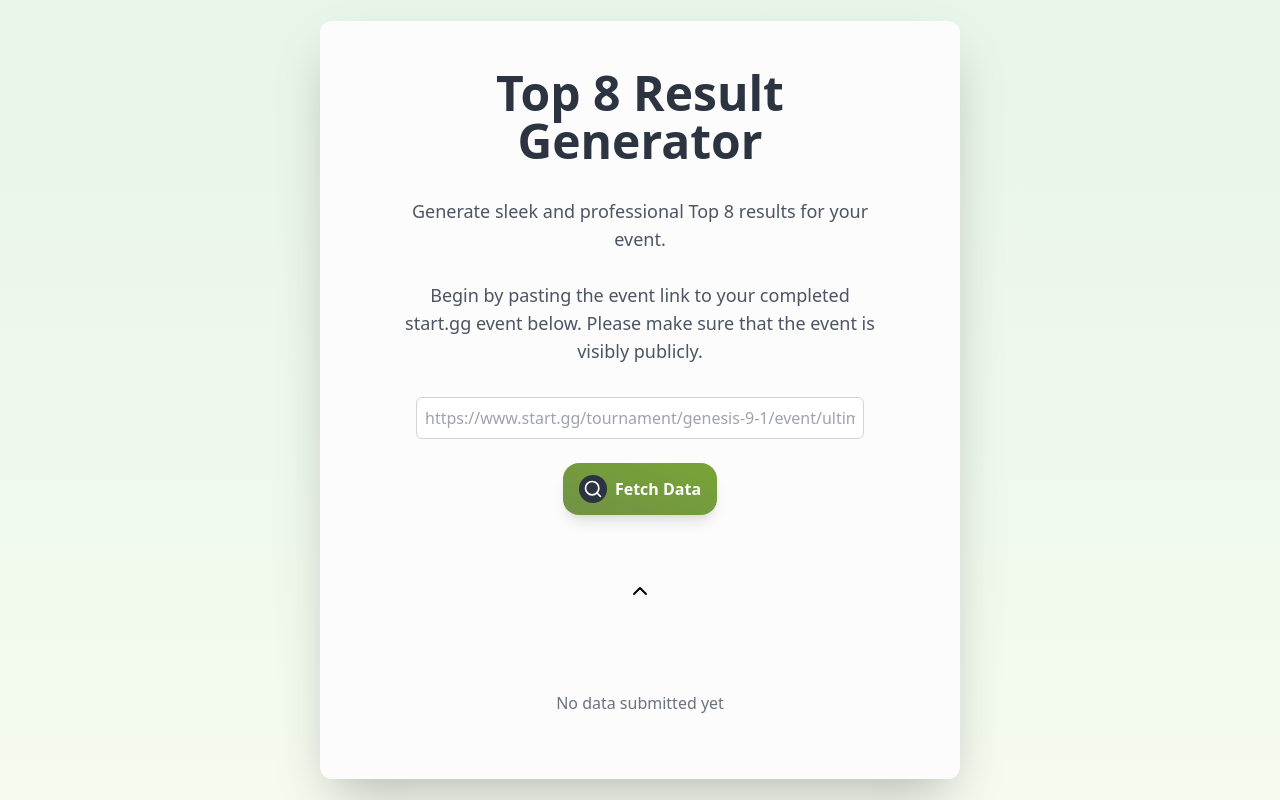
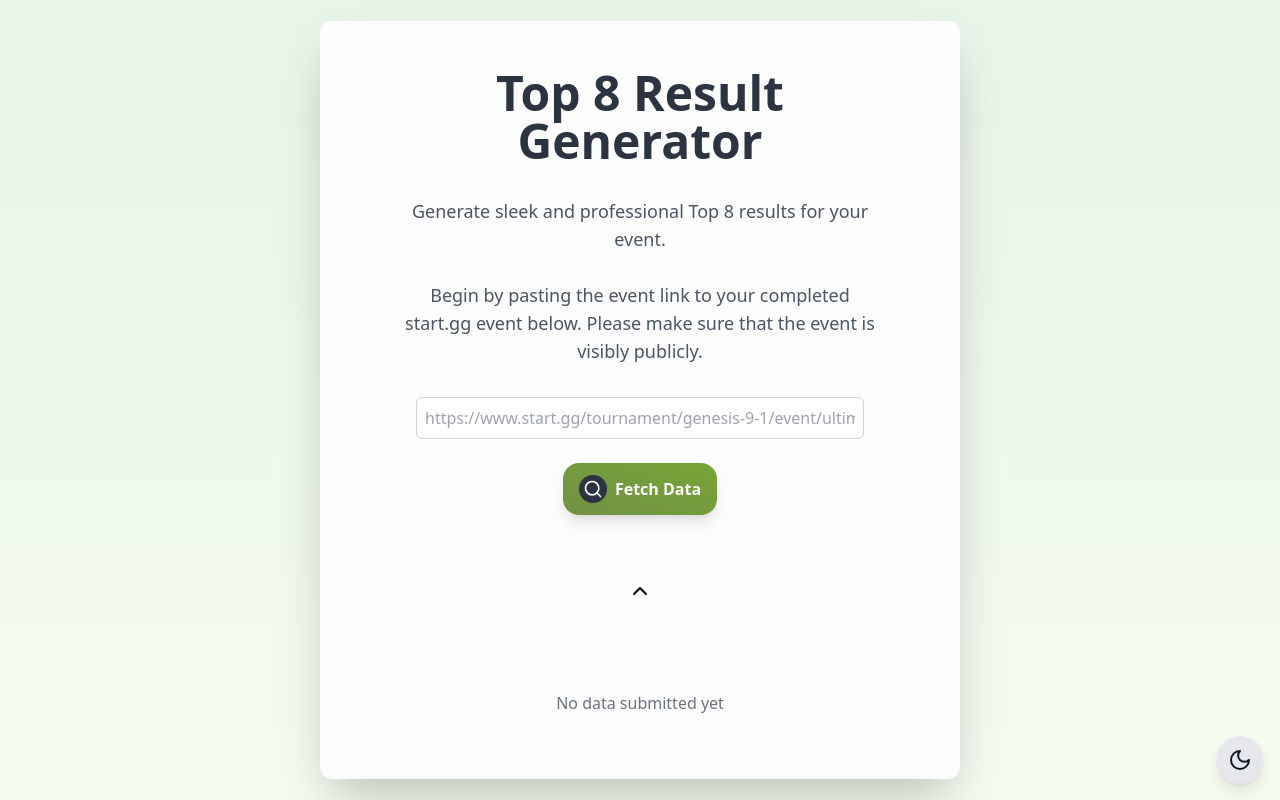
Before and after one commit to Junaidadams/Smash-Ultimate-Results-Generator, a React (Vite) app: page / in a window 1280 px wide. Built offline with nearby package versions, Linux system fonts and the light colour scheme.

Commit message:
Introduced dark mode and added dark mode classes

```diff
--- a/src/App.jsx
+++ b/src/App.jsx
@@ -4,12 +4,18 @@ import { Routes, Route } from "react-router-dom";
 import NoPageFound from "./pages/NoPageFound";
 import Home from "./pages/Home";
 
+import { DarkModeProvider } from "./context/DarkModeContext.jsx";
+import DarkModeToggle from "./components/DarkModeToggle";
+
 function App() {
   return (
-    <Routes>
-      <Route path="/*" element={<NoPageFound />} />
-      <Route path="/" element={<Home />} />
-    </Routes>
+    <DarkModeProvider>
+      <Routes>
+        <Route path="/*" element={<NoPageFound />} />
+        <Route path="/" element={<Home />} />
+      </Routes>
+      <DarkModeToggle />
+    </DarkModeProvider>
   );
 }
 
--- /dev/null
+++ b/src/components/DarkModeToggle.jsx
@@ -0,0 +1,17 @@
+import { useContext } from "react";
+import DarkModeContext from "../context/DarkModeContext";
+import { Moon, Sun } from "lucide-react";
+
+const DarkModeToggle = () => {
+  const { isDarkMode, toggleDarkMode } = useContext(DarkModeContext);
+  return (
+    <button
+      className="fixed bottom-4 right-4 p-3 rounded-full bg-gray-200 dark:bg-gray-800 text-gray-900 dark:text-white shadow-lg"
+      onClick={toggleDarkMode}
+    >
+      {isDarkMode ? <Sun /> : <Moon />}
+    </button>
+  );
+};
+
+export default DarkModeToggle;
--- a/src/components/Top8Form.jsx
+++ b/src/components/Top8Form.jsx
@@ -272,14 +272,14 @@ const Top8Form = ({ onSubmit }) => {
         {" "}
         {toggle ? (
           <button
-            className="bg-gray-30 mx-auto w-fit rounded-2xl my-4 px-4 py-2 hover:bg-gray-40 transition"
+            className="dark:bg-gray-100 mx-auto w-fit rounded-2xl my-4 px-4 py-2 hover:bg-gray-40 transition"
             onClick={() => handleToggle(false)}
           >
             <ChevronUp color="black" />
           </button>
         ) : (
           <button
-            className="bg-gray-30 mx-auto w-fit rounded-2xl my-4 px-4 py-2 hover:bg-gray-40 transition"
+            className="dark:bg-gray-100 mx-auto w-fit rounded-2xl my-4 px-4 py-2 hover:bg-gray-40 transition"
             onClick={() => handleToggle(true)}
           >
             <ChevronDown color="black" />
@@ -291,7 +291,7 @@ const Top8Form = ({ onSubmit }) => {
           <div className="flex flex-col w-full p-4">
             <label
               htmlFor="tournamentName"
-              className="text-lg font-semibold text-slate-700"
+              className="text-lg font-semibold dark:text-slate-100 text-slate-700"
             >
               Tournament Name:
             </label>
@@ -308,7 +308,7 @@ const Top8Form = ({ onSubmit }) => {
           <div className="flex flex-col w-full p-4">
             <label
               htmlFor="eventName"
-              className="text-lg font-semibold text-slate-700"
+              className="text-lg font-semibold dark:text-slate-100 text-slate-700"
             >
               Event Name:
             </label>
@@ -325,7 +325,7 @@ const Top8Form = ({ onSubmit }) => {
           <div className="flex flex-col w-full p-4">
             <label
               htmlFor="date"
-              className="text-lg font-semibold text-slate-700"
+              className="text-lg font-semibold dark:text-slate-100 text-slate-700"
             >
               Date:
             </label>
@@ -351,18 +351,18 @@ const Top8Form = ({ onSubmit }) => {
             return (
               <div
                 key={playerKey}
-                className="flex flex-col space-y-2 bg-[#D4DFC7] shadow-2xl rounded-lg p-6 m-4"
+                className="flex flex-col space-y-2 bg-[#D4DFC7] dark:bg-[#646464] shadow-2xl rounded-lg p-6 m-4"
               >
                 <label
                   htmlFor={"playerName" + index + 1}
-                  className="text-lg font-semibold text-slate-800"
+                  className="text-lg font-semibold text-slate-800 dark:text-slate-100"
                 >
                   Player {index + 1} Name:
                 </label>
                 <div className="flex w-full">
                   {/* <label
                     htmlFor={"prefix" + index + 1}
-                    className="text-lg font-semibold text-slate-800"
+                    className="text-lg font-semibold text-slate-800 dark:text-slate-100"
                   >
                     Prefix:
                   </label> */}
@@ -390,7 +390,7 @@ const Top8Form = ({ onSubmit }) => {
                 </div>
                 <label
                   htmlFor={"character" + index + 1}
-                  className="text-lg font-semibold text-slate-800"
+                  className="text-lg font-semibold text-slate-800 dark:text-slate-100"
                 >
                   Character:
                 </label>
--- /dev/null
+++ b/src/context/DarkModeContext.jsx
@@ -0,0 +1,45 @@
+import { createContext, useEffect, useState } from "react";
+
+const DarkModeContext = createContext();
+
+export const DarkModeProvider = ({ children }) => {
+  const [isDarkMode, setIsDarkMode] = useState(false);
+
+  useEffect(() => {
+    const userPrefersDark = window.matchMedia(
+      `(prefers-color-scheme: dark)`
+    ).matches;
+    const storedPreference = localStorage.getItem(`darkMode`);
+
+    if (storedPreference) {
+      setIsDarkMode(storedPreference == "true");
+    } else {
+      setIsDarkMode(userPrefersDark);
+    }
+  }, []);
+
+  const toggleDarkMode = () => {
+    setIsDarkMode((prevMode) => {
+      const newMode = !prevMode;
+      localStorage.setItem("darkMode", newMode);
+      return newMode;
+    });
+  };
+
+  useEffect(() => {
+    const root = window.document.documentElement;
+    if (isDarkMode) {
+      root.classList.add("dark");
+    } else {
+      root.classList.remove("dark");
+    }
+  }, [isDarkMode]);
+
+  return (
+    <DarkModeContext.Provider value={{ isDarkMode, toggleDarkMode }}>
+      {children}
+    </DarkModeContext.Provider>
+  );
+};
+
+export default DarkModeContext;
--- a/src/pages/Home.jsx
+++ b/src/pages/Home.jsx
@@ -1,3 +1,4 @@
+import { Sun } from "lucide-react";
 import Top8Display from "../components/Top8Display";
 import Top8Form from "../components/Top8Form";
 import { useState } from "react";
@@ -10,13 +11,19 @@ const Home = () => {
   };
 
   return (
-    <main className="min-w-screen min-h-screen bg-gradient-to-b from-[#E8F5E9] to-[#F5FBEF] z-0 flex items-center justify-center">
-      <section className="w-full bg-[#fcfcfc] sm:w-2/3 md:w-1/2 2xl:w-3/5 mx-auto min-h-fit shadow-2xl rounded-xl overflow-hidden flex flex-col">
+    <main
+      className="min-w-screen min-h-screen bg-gradient-to-b
+
+    from-[#E8F5E9] to-[#F5FBEF]
+    dark:from-[#222] dark:to-[#111]
+    z-0 flex items-center justify-center"
+    >
+      <section className="w-full dark:bg-[#333] bg-[#fcfcfc] sm:w-2/3 md:w-1/2 2xl:w-3/5 mx-auto min-h-fit shadow-2xl rounded-xl overflow-hidden flex flex-col">
         <div className="px-8 pt-8 lg:px-16 flex flex-col mx-auto">
-          <h1 className="text-4xl md:text-5xl text-center p-4 font-extrabold text-[#2c3441]">
+          <h1 className="text-4xl md:text-5xl text-center p-4 font-extrabold text-[#2c3441] dark:text-[#f5f5f5]">
             Top 8 Result Generator
           </h1>
-          <p className="p-4 text-base md:text-lg text-[#4B5563] font-medium text-center">
+          <p className="p-4 text-base md:text-lg text-[#4B5563] dark:text-[#e9e9e9] font-medium text-center">
             Generate sleek and professional Top 8 results for your event.
             <br />
             <br />
@@ -41,6 +48,9 @@ const Home = () => {
           )}
         </div>
       </section>
+      {/* <button className="fixed bottom-2 right-2">
+        <Sun color="#77a536" />
+      </button> */}
     </main>
   );
 };
--- a/tailwind.config.js
+++ b/tailwind.config.js
@@ -4,5 +4,6 @@ export default {
   theme: {
     extend: {},
   },
+  darkMode: "class", // Enable class-based dark mode
   plugins: [],
 };
```
